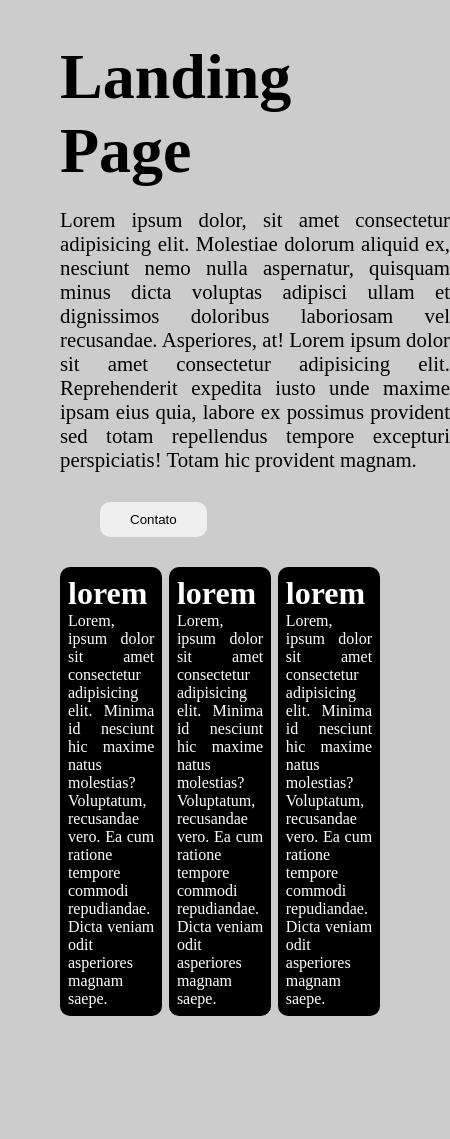
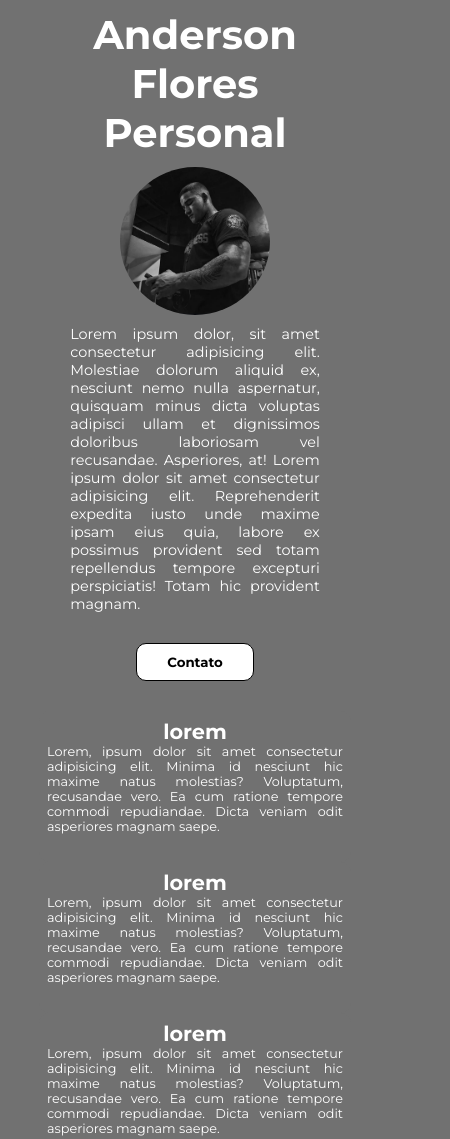
Before and after one commit to capprinha/central-links, a website: page src/index.html in a window 390 px wide. Shown: the whole page, 450 px wide, since content can reach past the window. Before the commit the page ends 1016 px from the top, so only its background shows below. Drawn offline with nearby package versions, Linux system fonts and the light colour scheme; files that its build step writes are made by us from their sources.

Commit message:
add de imagens e responsividade

```diff
--- a/gulpfile.js
+++ b/gulpfile.js
@@ -23,4 +23,4 @@ function observa(){
 }
 
 gulp.task('sass', observa)
-gulp.task('build',gulp.series(compilaSass, htmlMin,observa))
+gulp.task('build',gulp.series(compilaSass, htmlMin))
--- a/package.json
+++ b/package.json
@@ -3,7 +3,7 @@
   "version": "1.0.0",
   "main": "index.js",
   "scripts": {
-    "gulp": "gulp",
+    "gulp": "gulp build",
     "test": "echo \"Error: no test specified\" && exit 1"
   },
   "keywords": [],
--- a/src/index.html
+++ b/src/index.html
@@ -3,13 +3,17 @@
 <head>
     <meta charset="UTF-8">
     <meta name="viewport" content="width=device-width, initial-scale=1.0">
-    <title>Landing-Page</title>
+    <title>Anderson Flores</title>
     <link rel="stylesheet" href="main.css">
+    <link rel="preconnect" href="https://fonts.googleapis.com">
+    <link rel="preconnect" href="https://fonts.gstatic.com" crossorigin>
+    <link href="https://fonts.googleapis.com/css2?family=Montserrat:ital,wght@0,100..900;1,100..900&display=swap" rel="stylesheet">
 </head>
 <body>
     <div class="container">
         <header class="header">
-            <h1>Landing<br>Page</h1>
+            <h1>Anderson Flores<br>Personal</h1>
+            <img src="/anderson.jpg" alt="">
             <p>Lorem ipsum dolor, sit amet consectetur adipisicing elit. Molestiae dolorum aliquid ex, nesciunt nemo nulla aspernatur, quisquam minus dicta voluptas adipisci ullam et dignissimos doloribus laboriosam vel recusandae. Asperiores, at!
                 Lorem ipsum dolor sit amet consectetur adipisicing elit. Reprehenderit expedita iusto unde maxime ipsam eius quia, labore ex possimus provident sed totam repellendus tempore excepturi perspiciatis! Totam hic provident magnam.
             </p>
--- a/src/main.scss
+++ b/src/main.scss
@@ -1,3 +1,5 @@
+
+
 *{
     box-sizing: border-box;
     padding: 0;
@@ -5,7 +7,12 @@
 }
 
 body{
-    background-color:#ccc;
+    background:url(/fundo.png);
+    background-repeat: no-repeat;
+    background-position: 90% 26%;
+    color: #fff;
+    font-family: "Montserrat", serif;
+
 }
 
 .container{
@@ -17,13 +24,16 @@ body{
     max-width: 600px;
     width: 100%;
     margin-left: 60px;
+    img{
+        width: 0px;
+    }
     h1{
         margin-top: 40px;
         margin-bottom: 20px;
-        font-size: 4em;
+        font-size: 3.9em;
     }
     p{
-        font-size: 1.3em;
+        font-size: 1.2em;
         margin-bottom: 10px;
         text-align: justify;
     }
@@ -31,11 +41,17 @@ body{
         text-decoration: none;
         padding: 10px 30px;
         border-radius: 10px;
-        border: none;
+        border: 1px solid #000000;
         margin-left: 40px;
         margin-top: 20px;
+        background-color: #fff;
+        color: #000000;
+        font-family: "Montserrat", serif;
+        font-weight: bold;
         &:hover{
             color: #fff;
+            background-color: #000000;
+            border: 1px solid #fff;
         }
     }
 }
@@ -47,15 +63,125 @@ body{
     column-gap: 2%;
 
     &__section{
-        background-color: black;
+        background-color: rgba($color: #000000, $alpha: .7);
         color: #fff;
         padding: 8px;
         border-radius: 10px;
         h2{
-            font-size: 2em;
+            font-size: 1.8em;
         }
         p{
             text-align: justify;
+            font-size: 0.9em;
         }
     }
 }
+
+@media screen and (min-width:370px) and (max-width:1023px) {
+    body{
+        background: none;
+        background-color: #717171;
+        color: #fff;
+    }
+    .container{
+        width: 80%;
+    }
+    .header{
+        text-align: center;
+        margin: 0 auto;
+        width: 80%;
+        h1{
+            font-size: 2.5em;
+            margin: 10px 0px;
+        }
+        img{
+            display: block;
+            width: 150px;
+            margin: 0 auto;
+            border-radius:50% ;
+            margin-bottom: 10px;
+        }
+        p{
+            margin: 0px;
+            font-size: 0.9em;
+        }
+        button{
+            margin-top: 30px;
+            margin-left: 0px;
+        }
+    }
+    .main{
+        margin: 30px auto;
+
+        display: block;
+        grid-template-columns:none;
+        column-gap: none;
+
+        &__section{
+            background-color: #717171;
+            h2{
+                text-align: center;
+                font-size: 1.3em;
+            }
+            p{
+                text-align: justify;
+                font-size: 0.8em;
+                margin-bottom: 20px;
+            }
+        }
+    }
+}
+
+@media screen and (max-width:369px) {
+    body{
+        background: none;
+        background-color: #717171;
+        color: #fff;
+    }
+    .container{
+        width: 70%;
+    }
+    .header{
+        text-align: center;
+        margin: 0 auto;
+        width: 90%;
+        h1{
+            font-size: 1.9em;
+            margin: 10px 0px;
+        }
+        img{
+            display: block;
+            width: 90px;
+            margin: 0 auto;
+            border-radius:50% ;
+        }
+        p{
+            margin: 0px;
+            font-size: 0.7em;
+        }
+        button{
+            margin-top: 30px;
+            margin-left: 0px;
+        }
+    }
+    .main{
+        margin: 30px auto;
+
+        display: block;
+        grid-template-columns:none;
+        column-gap: none;
+
+        &__section{
+            background-color: #717171;
+            h2{
+                text-align: center;
+                font-size: 1.3em;
+            }
+            p{
+                text-align: justify;
+                font-size: 0.8em;
+                margin-bottom: 20px;
+            }
+        }
+    }
+}
```
Also changed, not shown: anderson.jpg (added), fundo.png (added).
